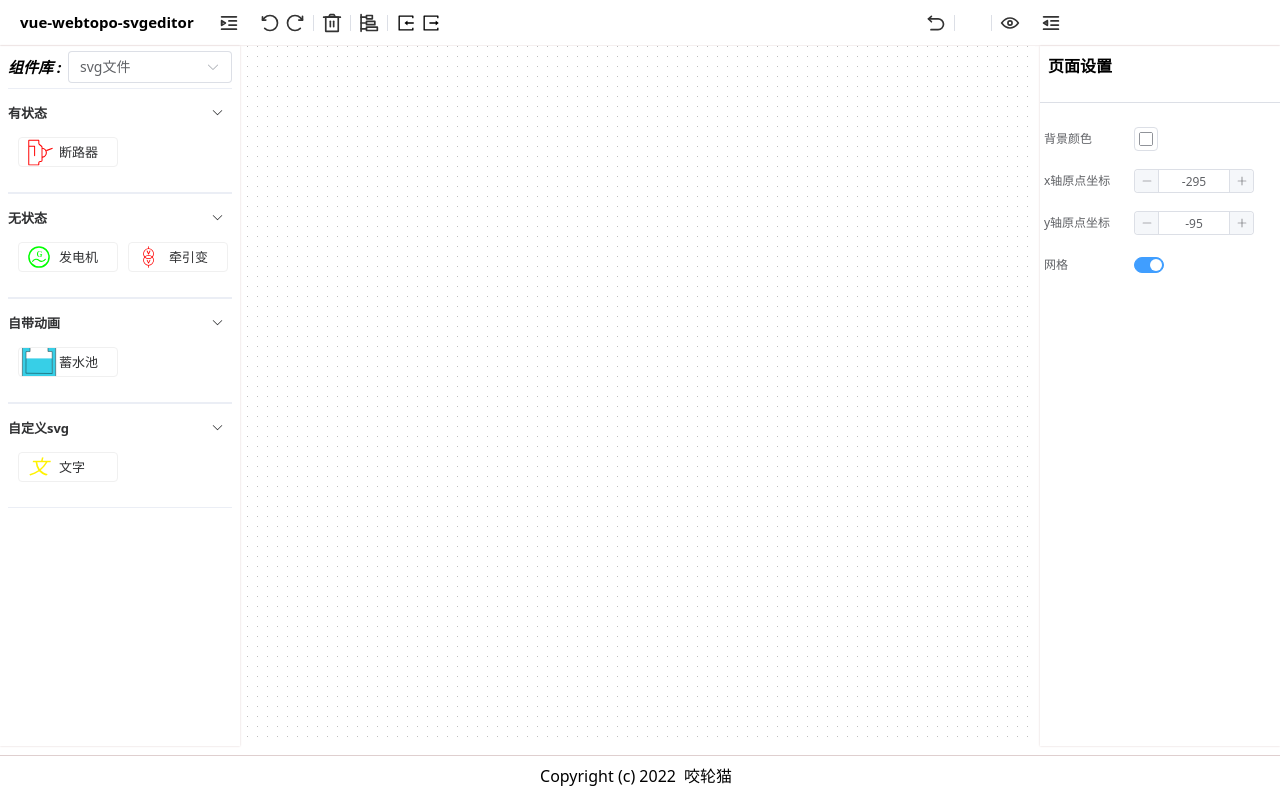
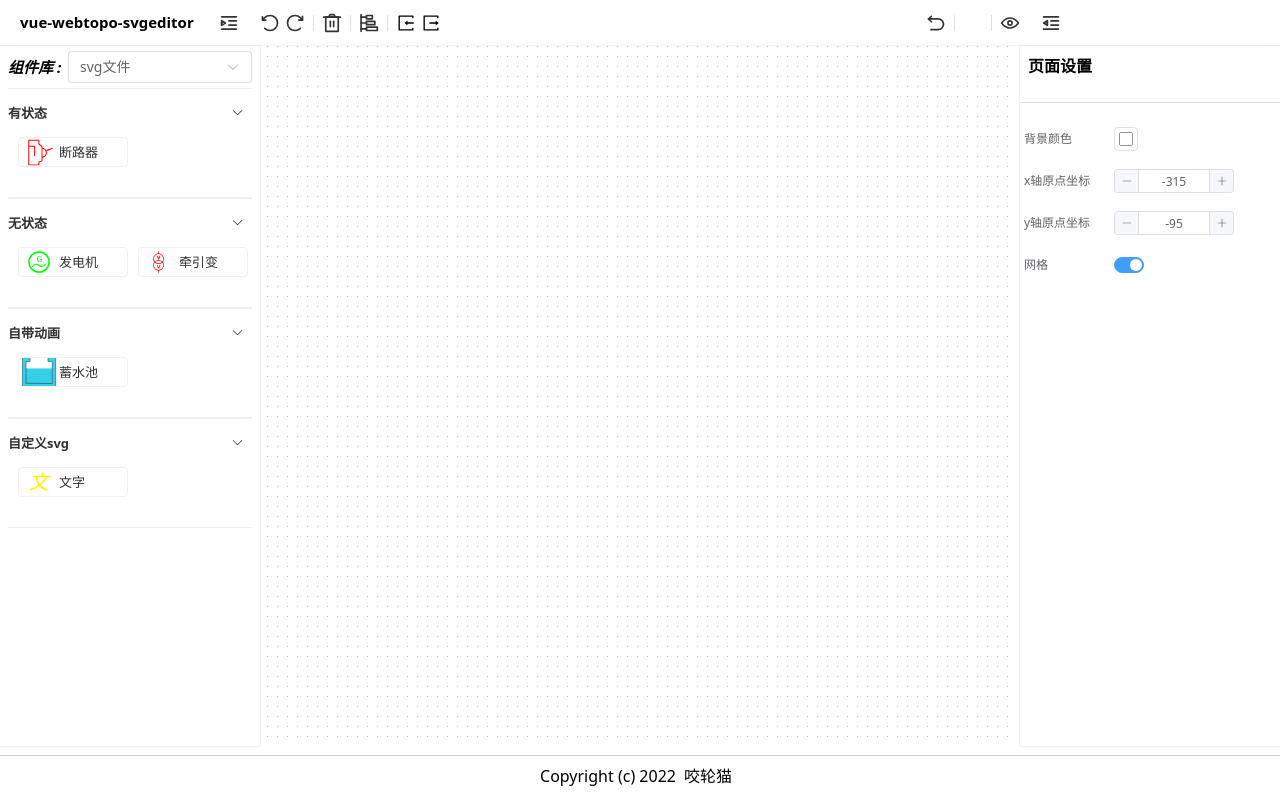
Before and after one commit to yaolunmao/vue-webtopo-svgeditor, a Vue app: page /edit in a window 1280 px wide. Built offline with nearby package versions, Linux system fonts and the light colour scheme.

Commit message:
fix: 修复左侧组件样式问题

```diff
--- a/src/components/webtopo-svg-edit/components/left-panel/index.vue
+++ b/src/components/webtopo-svg-edit/components/left-panel/index.vue
@@ -18,7 +18,7 @@
         <template #title>
           <div style="font-weight: bolder">{{ item.title }}</div>
         </template>
-        <div class="component-group flex flex-warp">
+        <div class="component-group flex flex-wrap">
           <div
             v-for="svg_item in item.list"
             class="ideal"
@@ -94,12 +94,13 @@
 </script>
 <style scoped lang="less">
   .component-item {
-    width: 100px;
+    width: 110px;
     height: 30px;
     border: 1px solid #f0f0f0;
     border-radius: 4px;
     box-sizing: border-box;
     overflow: hidden;
+    margin-bottom: 5px;
 
     &:hover {
       cursor: move;
--- a/src/components/webtopo-svg-edit/index.vue
+++ b/src/components/webtopo-svg-edit/index.vue
@@ -147,7 +147,7 @@
     }
 
     .side-nav {
-      @showLeftNavWidth: 240px;
+      @showLeftNavWidth: 260px;
       @hideLeftNavWidth: 0px;
       position: relative;
       overflow: inherit;
--- a/src/components/webtopo-svg-preview/index.vue
+++ b/src/components/webtopo-svg-preview/index.vue
@@ -129,7 +129,7 @@
         background_color: '#fff',
         scale: 1,
         position_center: {
-          x: -295,
+          x: -315,
           y: -95
         },
         svg_position_center: {
--- a/src/store/config/index.ts
+++ b/src/store/config/index.ts
@@ -10,7 +10,7 @@ export const useConfigStore = defineStore('config-store', {
         background_color: '#fff',
         scale: 1,
         position_center: {
-          x: -295,
+          x: -315,
           y: -95
         },
         svg_position_center: {
--- a/src/views/demo/edit-load.vue
+++ b/src/views/demo/edit-load.vue
@@ -22,7 +22,7 @@
         background_color: '#fff',
         scale: 1,
         position_center: {
-          x: -295,
+          x: -315,
           y: -95
         },
         svg_position_center: {
--- a/src/views/demo/preview-test.vue
+++ b/src/views/demo/preview-test.vue
@@ -15,7 +15,7 @@
       background_color: '#fff',
       scale: 1,
       position_center: {
-        x: -295,
+        x: -315,
         y: -95
       },
       svg_position_center: {
--- a/src/views/demo/set-node-attr.vue
+++ b/src/views/demo/set-node-attr.vue
@@ -24,7 +24,7 @@
       background_color: '#fff',
       scale: 1,
       position_center: {
-        x: -295,
+        x: -315,
         y: -95
       },
       svg_position_center: {
```
